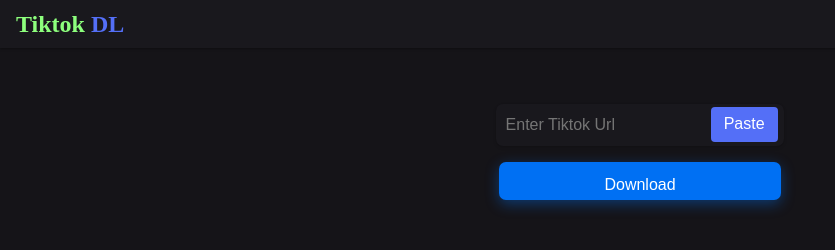
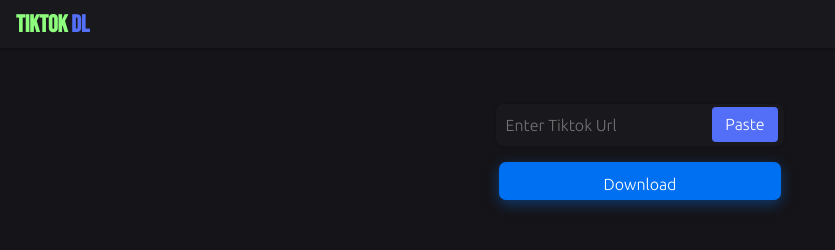
Before and after one commit to libyzxy0/TikDL, a plain HTML site: page index.html in a window 1280 px wide. Shown: the whole page, without its empty margins (0-835 px from the left). Drawn offline with Linux system fonts and the light colour scheme.

Commit message:
Add files via upload

```diff
--- a/assets/css/styles.css
+++ b/assets/css/styles.css
@@ -1,241 +1,131 @@
+@import url('https://fonts.googleapis.com/css2?family=Bebas+Neue&family=Ubuntu:wght@300&display=swap');
+/*
+font-family: 'Bebas Neue', sans-serif;
+font-family: 'Ubuntu', sans-serif;
+*/
 :root {
-
     --color-primary: #8DFF7D;
-
     --color-secondary: #546FF7;
-
     --background-primary: #151418;
-
     --background-secondary: #19181d;
-
     --text-white: #F5F5F5;
-
 }
 
 * {
-
     padding: 0;
-
     margin: 0;
-
     box-sizing: border-box;
-
+    font-family: 'Ubuntu', sans-serif;
 }
-
 body {
-
     background-color: var(--background-primary);
-
 }
-
 nav {
-
     position: fixed;
-
     display: flex;
-
     flex-direction: row;
-
     align-items: center;
-
     top: 0;
-
     background-color: var(--background-secondary);
-
     height: 3rem;
-
     width: 100%;
-
     box-shadow: 0 1px 3px rgba(0,0,0,0.12), 0 1px 2px rgba(0,0,0,0.24);
-
 }
-
 nav h1 {
-
     color: var(--color-primary);
-
     margin-left: 1rem;
-
+    font-family: 'Bebas Neue', sans-serif;
 }
-
 nav h1 b {
-
     color: var(--color-secondary);
-
+    font-family: 'Bebas Neue', sans-serif;
 }
-
 .hero {
-
     margin-top: 3rem;
-
 }
-
 .hero .container {
-
     margin-top: 6rem;
-
     display: flex;
-
     flex-direction: column;
-
     align-items: center;
-
     justify-content: center;
-
 }
-
 .input-box {
-
     display: flex;
-
     flex-direction: column;
-
     align-items: center;
-
     justify-content: center;
-
 }
-
 .input-box form {
-
     display: flex;
-
     flex-direction: column;
-
     align-items: center;
-
     justify-content: center;
-
     height: 7rem;
-
     width: 21rem;
-
 }
-
 .input-box form .input-container button {
-
     position: absolute;
-
     margin-bottom: 1rem;
-
     margin-right: 0.4rem;
-
     cursor: pointer;
-
     outline: 0;
-
     color: #fff;
-
     background-color: var(--color-secondary);
-
     border-color: #0d6efd;
-
     display: inline-block;
-
     font-weight: 400;
-
     line-height: 1.3;
-
     text-align: center;
-
     border: 1px solid transparent;
-
     padding: 6px 12px;
-
     font-size: 16px;
-
     border-radius: .25rem;
-
     transition: color .15s ease-in-out,background-color .15s ease-in-out,border-color .15s ease-in-out,box-shadow .15s ease-in-out;
-
 }
-
 .input-box form .input-container button:hover {
-
     color: #fff;
-
     background-color: #0b5ed7;
-
     border-color: #0a58ca;
-
 }
 
 .input-box form .input-container {
-
     display: flex;
-
     flex-direction: row-reverse;
-
     align-items: center;
-
 }
-
 .input-box form .input-container input {
-
     outline: none;
-
     border: none;
-
     height: 2.6rem;
-
     width: 18rem;
-
     padding: 0 0.6rem;
-
     padding-right: 4.7rem;
-
     color: var(--text-white);
-
     font-size: 16px;
-
     border-radius: 7px;
-
     background-color: var(--background-secondary);
-
     box-shadow: 0 1.6px 3.6px 0 rgb(0 0 0 / 13%), 0 0.3px 0.9px 0 rgb(0 0 0 / 11%);
-
     margin-bottom: 1rem;
-
 }
-
 .input-box form .download {
-
     display: inline-block;
-
     outline: 0;
-
     cursor: pointer;
-
     border: none;
-
     width: 17.6rem;
-
     height: 2.4rem;
-
     line-height: 45px;
-
     border-radius: 7px;
-
     background-color: #0070f3;
-
     color: white;
-
     font-weight: 400;
-
     font-size: 16px;
-
     box-shadow: 0 4px 14px 0 rgb(0 118 255 / 39%);
-
     transition: background 0.2s ease,color 0.2s ease,box-shadow 0.2s ease;
-
     text-align: center;
-
 }
-
 .input-box form .download:hover {
-
     background: rgba(0,118,255,0.9);
-
     box-shadow: 0 6px 20px rgb(0 118 255 / 23%);
-
 }
```
